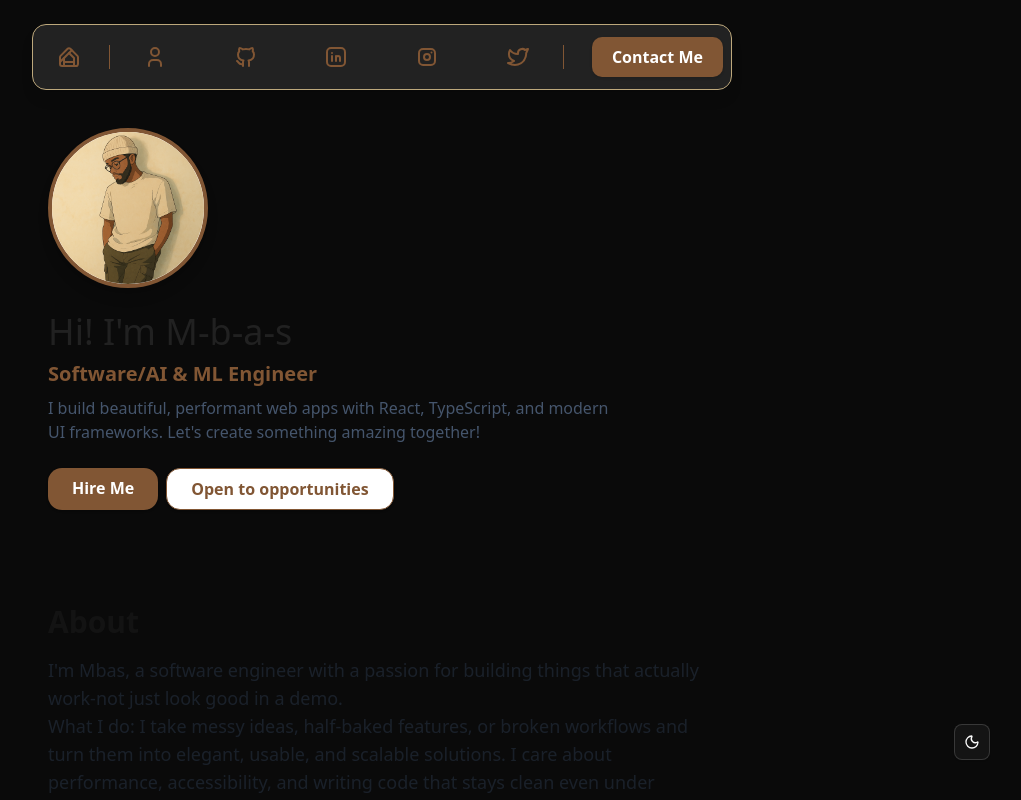
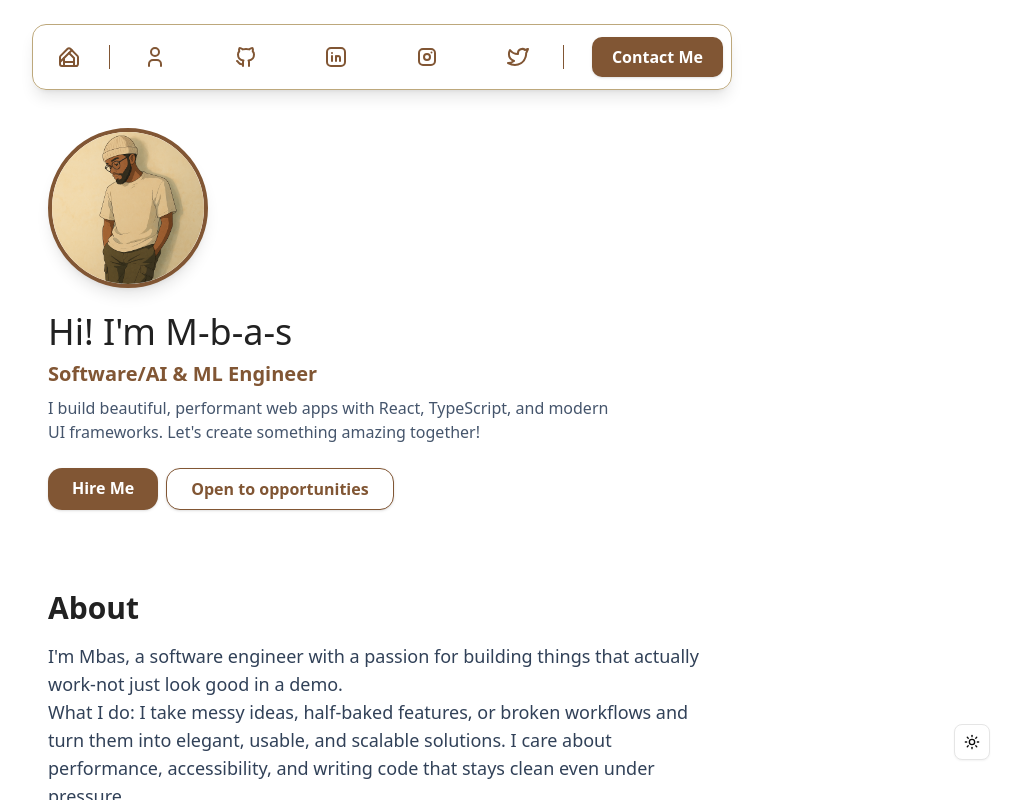
Before and after one commit to M-b-a-s/my-portfolio, a React (Vite) app: page / in a window 1280 px wide. Both pictures are taken after a click on the element "One". Shown: the top 800 px of the page, without its empty margins (258-1279 px from the left). Built offline with nearby package versions, Linux system fonts and the light colour scheme.

Commit message:
feat: update theme colors and preloader duration for improved user experience

```diff
--- a/src/App.tsx
+++ b/src/App.tsx
@@ -12,12 +12,12 @@ const App = () => {
     const timer = setTimeout(() => {
       setFadeOut(true);
       setTimeout(() => setShowPreloader(false), 800); // match fade duration
-    }, 10000); // Show preloader for 10 seconds
+    }, 8000); // Show preloader for 8 seconds
     return () => clearTimeout(timer);
   }, []);
 
   return (
-    <ThemeProvider defaultTheme="dark" storageKey="vite-ui-theme">
+    <ThemeProvider defaultTheme="light" storageKey="vite-ui-theme">
 
     <div className="min-h-screen w-full relative">
       <AnimatePresence>
--- a/src/components/About.tsx
+++ b/src/components/About.tsx
@@ -13,7 +13,9 @@ const About = () => {
   const [showMore, setShowMore] = useState(false);
   return (
     <section id="about" className="mt-20 px-4">
-      <h2 className="text-3xl font-bold text-[#212121] mb-4">About</h2>
+      <h2 className="text-3xl font-bold text-[#212121] dark:text-white mb-4">
+        About
+      </h2>
       <div className="space-y-4 text-slate-700 text-lg max-w-2xl">
         {/* Mobile: show only first 3 paragraphs unless showMore is true */}
         <div className="block md:hidden">
--- a/src/components/Experience.tsx
+++ b/src/components/Experience.tsx
@@ -32,22 +32,32 @@ const experiences = [
 
 const Experience = () => (
 	<section id="experience" className="mt-20 px-4">
-    <h2 className="text-3xl font-bold text-[#212121] mb-4">Experience</h2>
+		<h2 className="text-3xl font-bold text-[#212121] dark:text-white mb-4">
+			Experience
+		</h2>
 		<div className="flex flex-col gap-8 max-w-2xl">
 			{experiences.map((exp, idx) => (
 				<div key={idx}>
 					<div className="flex flex-col md:flex-row md:items-center md:justify-between gap-2">
 						<div>
-              <h3 className="text-xl font-semibold text-[#815634]">{exp.title}</h3>
+							<h3 className="text-xl font-semibold text-[#815634]">
+								{exp.title}
+							</h3>
 							<div className="flex items-center gap-2">
-                <span className={`text-sm px-2 py-1 rounded ${exp.companyBg} font-semibold flex items-center gap-1 min-w-[120px]`}>
+								<span
+									className={`text-sm px-2 py-1 rounded ${exp.companyBg} font-semibold flex items-center gap-1 min-w-[120px]`}
+								>
 									<AiOutlineLink className="inline-block align-middle text-base mb-[2px]" />
 									{exp.company}
 								</span>
-                <span className="text-slate-500 text-sm">· {exp.year}</span>
+								<span className="text-slate-500 text-sm">
+									· {exp.year}
+								</span>
 							</div>
 						</div>
-            <span className="text-slate-400 text-sm md:text-right">{exp.location}</span>
+						<span className="text-slate-400 text-sm md:text-right">
+							{exp.location}
+						</span>
 					</div>
 					<p className="text-slate-700 text-base">{exp.description}</p>
 				</div>
--- a/src/components/Footer.tsx
+++ b/src/components/Footer.tsx
@@ -8,7 +8,7 @@ const Footer = () => {
         <div className="flex w-full max-w-2xl mx-auto">
           <hr className="flex-grow border-t border-[#e5e5e5]" />
         </div>
-        <h2 className="text-3xl font-bold text-[#212121] mt-6">Let's Connect</h2>
+        <h2 className="text-3xl font-bold text-[#212121] dark:text-white mt-6">Let's Connect</h2>
         <p className="mt-4 text-slate-600 max-w-xl">
           Tired of prototypes that never launch or designs that don't convert? I turn ideas into products that actually do the job - and make money. If you're building for impact, not just aesthetics, let's make it real. Serious builders only.
         </p>
--- a/src/components/Hero.tsx
+++ b/src/components/Hero.tsx
@@ -9,8 +9,10 @@ const Hero = () => (
         className="object-cover w-full h-full"
       />
     </div>
-    <h1 className="text-4xl text-[#212121] mb-2">Hi! I'm M-b-a-s</h1>
-    <h2 className="text-xl font-semibold text-[#815634] mb-2">
+    <h1 className="text-4xl text-[#212121] dark:text-white mb-2">
+      Hi! I'm M-b-a-s
+    </h1>
+    <h2 className="text-xl font-semibold text-[#815634] dark:text-[#815634] mb-2">
       Software/AI & ML Engineer
     </h2>
     <p className="text-slate-600 max-w-xl mb-6">
--- a/src/components/Preloader.tsx
+++ b/src/components/Preloader.tsx
@@ -83,7 +83,7 @@ const Preloader: React.FC<PreloaderProps> = ({
                     <span
                         key={index}
                         ref={el => { wordRefs.current[index] = el; }}
-                        className="relative text-[3rem] font-black cursor-pointer"
+                        className="relative text-[3rem] font-black cursor-pointer text-[#212121] dark:text-white"
                         style={{
                             filter: manualMode
                                 ? isActive
--- a/src/components/ProjectsSection.tsx
+++ b/src/components/ProjectsSection.tsx
@@ -43,7 +43,9 @@ const projectItems = [
 
 const ProjectsSection = () => (
   <section id="projects" className="mt-20 px-4">
-    <h2 className="text-3xl font-bold text-[#212121] mb-8">Projects</h2>
+    <h2 className="text-3xl font-bold text-[#212121] dark:text-white mb-8">
+      Projects
+    </h2>
     <div className="flex justify-center">
       <Projects color="#815634" items={projectItems} />
     </div>
--- a/src/components/ToolsSection.tsx
+++ b/src/components/ToolsSection.tsx
@@ -37,7 +37,7 @@ const toolsItems = [
 
 const ToolsSection = () => (
 	<section id="tools" className="mt-20 px-4">
-    <h2 className="text-3xl font-bold text-[#212121] mb-4">
+		<h2 className="text-3xl font-bold text-[#212121] dark:text-white mb-4">
 			Tools & Technologies
 		</h2>
 		<Tools items={toolsItems} />
```
Lines whose indentation alone changed are shown as unchanged.
